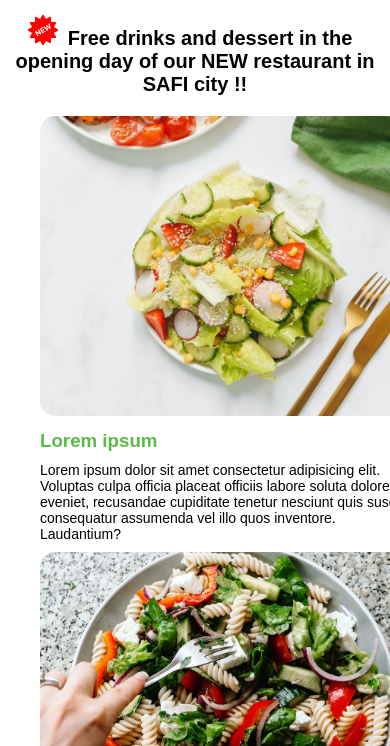
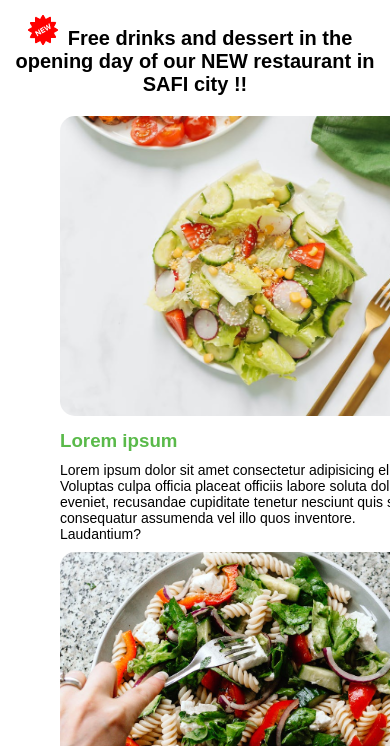
Before and after one commit to GRICHChaimae/BRIEF-2-MAQUETTE-RESPONSIVE, a plain HTML site: page index.html in a window 390 px wide. Shown: the part 98-844 px from the top of the page. Drawn offline with Linux system fonts and the light colour scheme.

Commit message:
Update csshomedesk.css

```diff
--- a/csshomedesk.css
+++ b/csshomedesk.css
@@ -115,6 +115,9 @@ h3 {
     margin-left: 15px;
     margin-right: 15px;
   }
+  #bdoyPosition{
+    margin-left: 40px;
+  }
   .footer{
     display: block;
     flex-direction: row;
```
